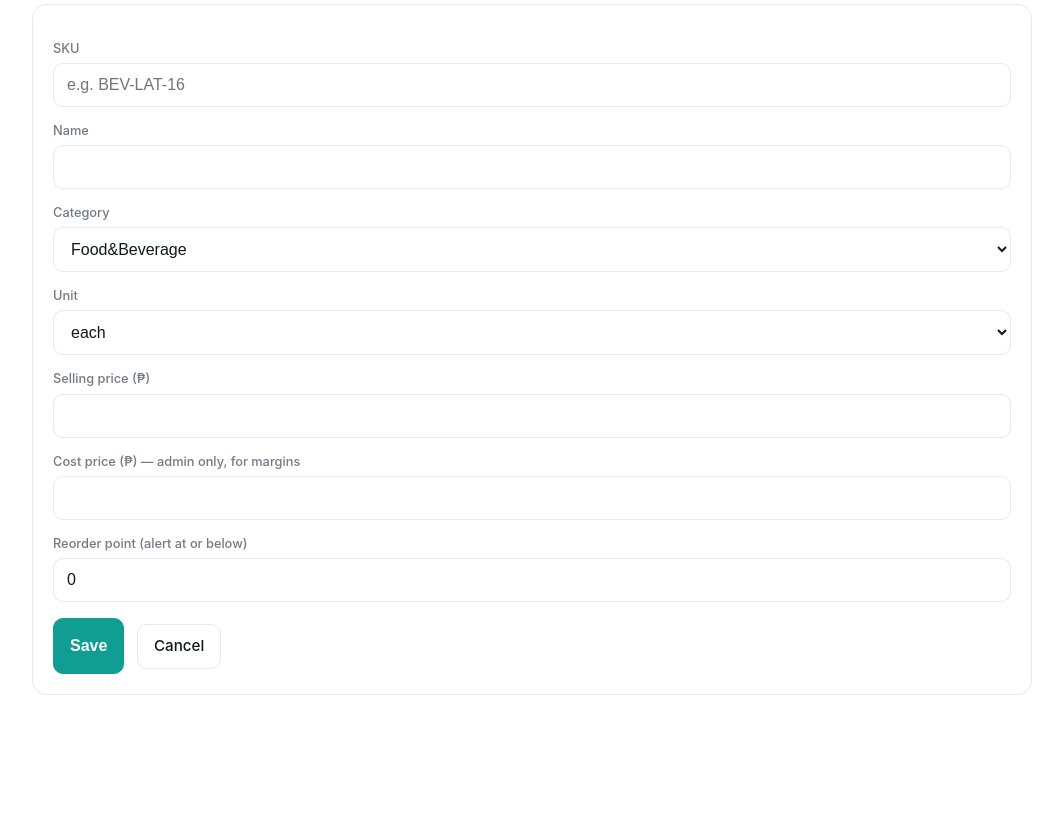
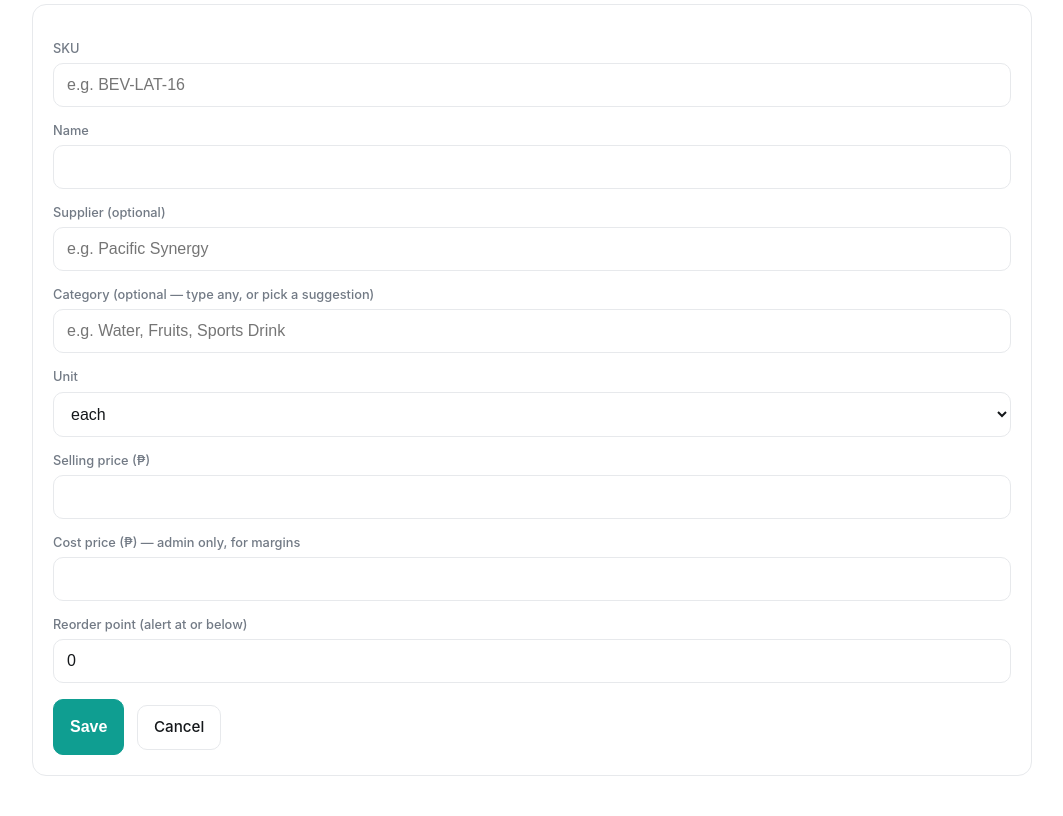
Before and after one commit to vvapsam/awaken-inventory-system, a FastAPI app: page /admin/products/new in a window 1280 px wide. Shown: the part 138-954 px from the top of the page, without its empty margins (108-1171 px from the left). Before the commit the page ends 833 px from the top, so only its background shows below. Run offline with FastAPI, Linux system fonts and the light colour scheme; the visitor is signed in with stand-in values (Sample User, id 1); tables that the repository leaves empty hold one stand-in row (values such as "Sample post"); parts of the project's set-up code (start-up, migrations or seed data) failed here and were passed over.

Commit message:
Items: add Supplier field, free-form categories; relax category constraint

```diff
--- a/app/main.py
+++ b/app/main.py
@@ -64,6 +64,9 @@ def startup():
         conn.execute(text("ALTER TABLE staff ADD COLUMN IF NOT EXISTS username TEXT"))
         conn.execute(text("ALTER TABLE sales ADD COLUMN IF NOT EXISTS customer_id INTEGER REFERENCES customers(id)"))
         conn.execute(text("ALTER TABLE sales ADD COLUMN IF NOT EXISTS is_credit BOOLEAN NOT NULL DEFAULT FALSE"))
+        conn.execute(text("ALTER TABLE products ADD COLUMN IF NOT EXISTS supplier VARCHAR"))
+        conn.execute(text("ALTER TABLE products DROP CONSTRAINT IF EXISTS products_category_check"))
+        conn.execute(text("ALTER TABLE products ALTER COLUMN category DROP NOT NULL"))
     db = next(get_db())
     try:
         # Backfill usernames for any rows missing one, keeping them unique.
@@ -443,31 +446,44 @@ def products_list(request: Request, db: Session = Depends(get_db)):
     return render(request, "products.html", db, staff, products=products)
 
 
+def _category_suggestions(db):
+    rows = db.query(Product.category).distinct().all()
+    cats = sorted({(c or "").strip() for (c,) in rows if c and c.strip()})
+    for base in CATEGORIES:
+        if base not in cats:
+            cats.append(base)
+    return cats
+
+
 @app.get("/admin/products/new", response_class=HTMLResponse)
 def product_new(request: Request, db: Session = Depends(get_db)):
     staff, redir = require(request, db, perm="items.create")
     if redir:
         return redir
-    return render(request, "product_form.html", db, staff, product=None, error=None)
+    return render(request, "product_form.html", db, staff, product=None, error=None,
+                  category_suggestions=_category_suggestions(db))
 
 
 @app.post("/admin/products/new")
 def product_create(request: Request, sku: str = Form(...), name: str = Form(...),
-                   category: str = Form(...), unit: str = Form("each"),
+                   category: str = Form(""), supplier: str = Form(""), unit: str = Form("each"),
                    selling_price: float = Form(...), cost_price: str = Form(""),
                    reorder_point: int = Form(0), db: Session = Depends(get_db)):
     staff, redir = require(request, db, perm="items.create")
     if redir:
         return redir
-    if category not in CATEGORIES or unit not in UNITS:
+    if unit not in UNITS:
         return render(request, "product_form.html", db, staff, product=None,
-                      error="Invalid category or unit.")
+                      error="Invalid unit.", category_suggestions=_category_suggestions(db))
     if db.query(Product).filter(Product.sku == sku).first():
         return render(request, "product_form.html", db, staff, product=None,
-                      error=f"SKU '{sku}' already exists.")
+                      error=f"SKU '{sku}' already exists.",
+                      category_suggestions=_category_suggestions(db))
     cp = float(cost_price) if cost_price.strip() else None
-    db.add(Product(sku=sku.strip(), name=name.strip(), category=category, unit=unit,
-                   selling_price=selling_price, cost_price=cp, reorder_point=reorder_point))
+    db.add(Product(sku=sku.strip(), name=name.strip(),
+                   category=(category.strip() or None), supplier=(supplier.strip() or None),
+                   unit=unit, selling_price=selling_price, cost_price=cp,
+                   reorder_point=reorder_point))
     db.commit()
     return RedirectResponse("/admin/products", status_code=303)
 
@@ -478,12 +494,13 @@ def product_edit(request: Request, pid: int, db: Session = Depends(get_db)):
     if redir:
         return redir
     product = db.get(Product, pid)
-    return render(request, "product_form.html", db, staff, product=product, error=None)
+    return render(request, "product_form.html", db, staff, product=product, error=None,
+                  category_suggestions=_category_suggestions(db))
 
 
 @app.post("/admin/products/{pid}/edit")
 def product_update(request: Request, pid: int, name: str = Form(...),
-                   category: str = Form(...), unit: str = Form("each"),
+                   category: str = Form(""), supplier: str = Form(""), unit: str = Form("each"),
                    selling_price: float = Form(...), cost_price: str = Form(""),
                    reorder_point: int = Form(0), is_active: str = Form("on"),
                    db: Session = Depends(get_db)):
@@ -494,7 +511,8 @@ def product_update(request: Request, pid: int, name: str = Form(...),
     if not product:
         return RedirectResponse("/admin/products", status_code=303)
     product.name = name.strip()
-    product.category = category
+    product.category = category.strip() or None
+    product.supplier = supplier.strip() or None
     product.unit = unit
     product.selling_price = selling_price
     product.cost_price = float(cost_price) if cost_price.strip() else None
--- a/app/models.py
+++ b/app/models.py
@@ -93,7 +93,8 @@ class Product(Base):
     id = Column(Integer, primary_key=True)
     sku = Column(String, unique=True, nullable=False)
     name = Column(String, nullable=False)
-    category = Column(String, nullable=False)
+    supplier = Column(String)                    # optional supplier / source
+    category = Column(String)                    # free-form category (optional)
     unit = Column(String, nullable=False, default="each")
     selling_price = Column(Numeric(10, 2), nullable=False)
     cost_price = Column(Numeric(10, 2))
@@ -103,9 +104,6 @@ class Product(Base):
     updated_at = Column(DateTime(timezone=True), default=now_utc, onupdate=now_utc)
 
     __table_args__ = (
-        CheckConstraint(
-            "category IN ('Food&Beverage','Merchandise')", name="products_category_check"
-        ),
         CheckConstraint("unit IN ('each')", name="products_unit_check"),
     )
 
--- a/app/templates/product_form.html
+++ b/app/templates/product_form.html
@@ -13,12 +13,14 @@
   <label>Name</label>
   <input name="name" value="{{ product.name if product else '' }}" required>
 
-  <label>Category</label>
-  <select name="category">
-    {% for c in CATEGORIES %}
-    <option value="{{ c }}" {% if product and product.category == c %}selected{% endif %}>{{ c }}</option>
-    {% endfor %}
-  </select>
+  <label>Supplier (optional)</label>
+  <input name="supplier" value="{{ product.supplier if product and product.supplier else '' }}" placeholder="e.g. Pacific Synergy">
+
+  <label>Category (optional — type any, or pick a suggestion)</label>
+  <input name="category" list="cat-list" value="{{ product.category if product and product.category else '' }}" placeholder="e.g. Water, Fruits, Sports Drink">
+  <datalist id="cat-list">
+    {% for c in category_suggestions %}<option value="{{ c }}">{% endfor %}
+  </datalist>
 
   <label>Unit</label>
   <select name="unit">
--- a/app/templates/products.html
+++ b/app/templates/products.html
@@ -5,13 +5,14 @@
   {% if can(staff, 'items.create') %}<a class="btn primary" href="/admin/products/new">＋ New item</a>{% endif %}
 </div>
 <table>
-  <tr><th>SKU</th><th>Name</th><th>Category</th><th>Price</th>
+  <tr><th>SKU</th><th>Name</th><th>Supplier</th><th>Category</th><th>Price</th>
     {% if can(staff, 'view_costs') %}<th>Cost</th>{% endif %}<th>Reorder</th><th>Status</th><th></th></tr>
   {% for p in products %}
   <tr class="{% if not p.is_active %}inactive{% endif %}">
     <td class="mono">{{ p.sku }}</td>
     <td>{{ p.name }}</td>
-    <td>{{ p.category }}</td>
+    <td>{{ p.supplier or '—' }}</td>
+    <td>{{ p.category or '—' }}</td>
     <td>{{ peso(p.selling_price) }}</td>
     {% if can(staff, 'view_costs') %}<td>{{ peso(p.cost_price) }}</td>{% endif %}
     <td>{{ p.reorder_point }}</td>
```
